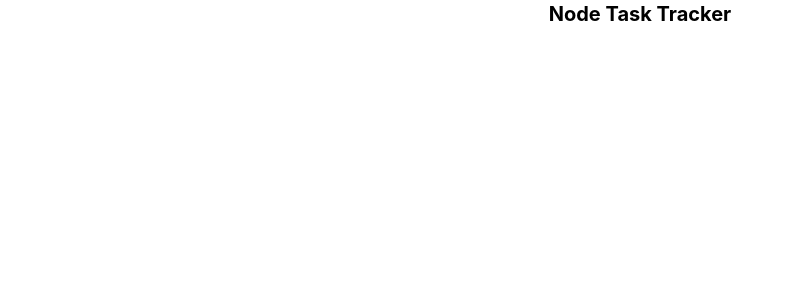
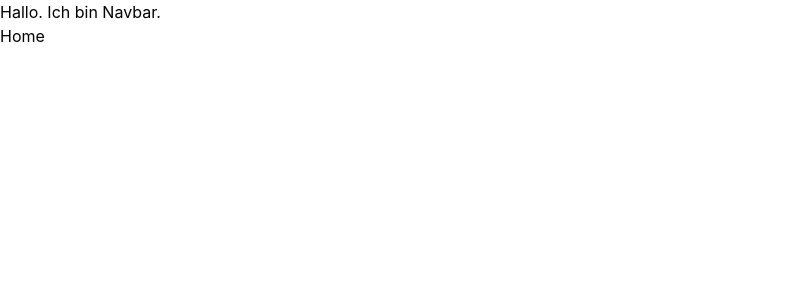
Before and after one commit to musatirgithub/NodeTaskTracker, a React (Create React App) app in the folder front-end/: page / in a window 1280 px wide. Shown: the top 300 px of the page, without its empty margins (0-793 px from the left). Built offline with nearby package versions, Linux system fonts and the light colour scheme.

Commit message:
feat: Router structure

```diff
--- a/front-end/src/App.js
+++ b/front-end/src/App.js
@@ -1,10 +1,9 @@
 import './App.css';
+import AppRouter from "./router/AppRouter"
 
 function App() {
   return (
-    <div className="flex justify-center text-xl font-bold">
-      Node Task Tracker
-    </div>
+    <AppRouter />
   );
 }
 
--- a/front-end/src/router/AppRouter.js
+++ b/front-end/src/router/AppRouter.js
@@ -1,10 +1,13 @@
 import {BrowserRouter, Routes, Route} from "react-router-dom";
+
+import PrivateRouter from "./PrivateRouter";
 
 import ChangePassword from "../pages/ChangePassword";
 import Login from "../pages/Login";
 import Register from "../pages/Register";
 import ResetPassword from "../pages/ResetPassword";
 import Tasks from "../pages/Tasks";
+import Home from "../pages/Home";
 
 import Navbar from "../components/Navbar";
 
@@ -13,16 +16,19 @@ const AppRouter = ()=>{
         <BrowserRouter>
             <Navbar/>
             <Routes>
+                <Route path="/" element={<Home/>}/>
                 <Route path="/register" element={<Register/>}/>
                 <Route path="/login" element={<Login/>}/>
                 <Route path="/reset-password" element={<ResetPassword/>}/>
                 <Route path="/tasks" element={<PrivateRouter/>}>
                     <Route path="" element={<Tasks/>}/>
                 </Route>
-                <Route path="/tasks" element={<PrivateRouter/>}>
+                <Route path="/change-password" element={<PrivateRouter/>}>
                     <Route path="" element={<ChangePassword/>}/>
                 </Route>
             </Routes>
         </BrowserRouter>
     )
 }
+
+export default AppRouter;
--- a/front-end/src/router/PrivateRouter.js
+++ b/front-end/src/router/PrivateRouter.js
@@ -1,7 +1,10 @@
-import {useSelector} from "react-redux";
+// import {useSelector} from "redux";
 import { Navigate, Outlet } from "react-router-dom";
 
 const PrivateRouter = ()=>{
-    const {currentUser} = useSelector((state)=>state.auth);
+    // const {currentUser} = useSelector((state)=>state.auth);
+    const currentUser = null;
     return currentUser ? <Outlet /> : <Navigate to='/login' />
 }
+
+export default PrivateRouter;
```
